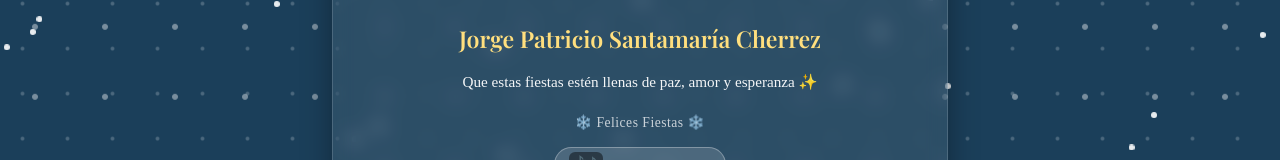
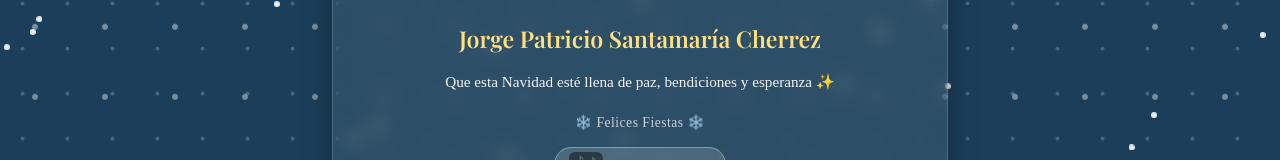
Before and after one commit to Patogol35/Navidad, a React (Vite) app: page / in a window 1280 px wide. Shown: the part 485-645 px from the top of the page. Built offline with nearby package versions, Linux system fonts and the light colour scheme.

Commit message:
Update Home.jsx

```diff
--- a/src/pages/Home.jsx
+++ b/src/pages/Home.jsx
@@ -60,7 +60,7 @@ export default function Home() {
           </p>
 
           <p className="blessing">
-            Que estas fiestas estén llenas de paz, amor y esperanza ✨
+            Que esta Navidad esté llena de paz, bendiciones y esperanza ✨
           </p>
 
           <footer className="footer">
```
